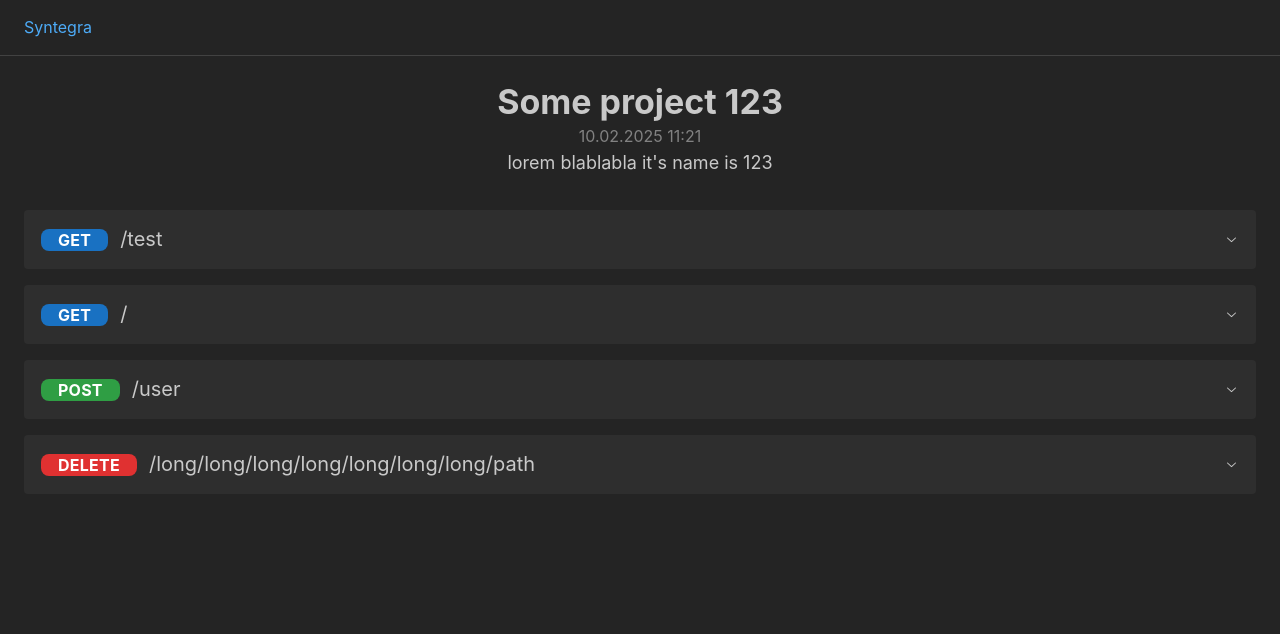
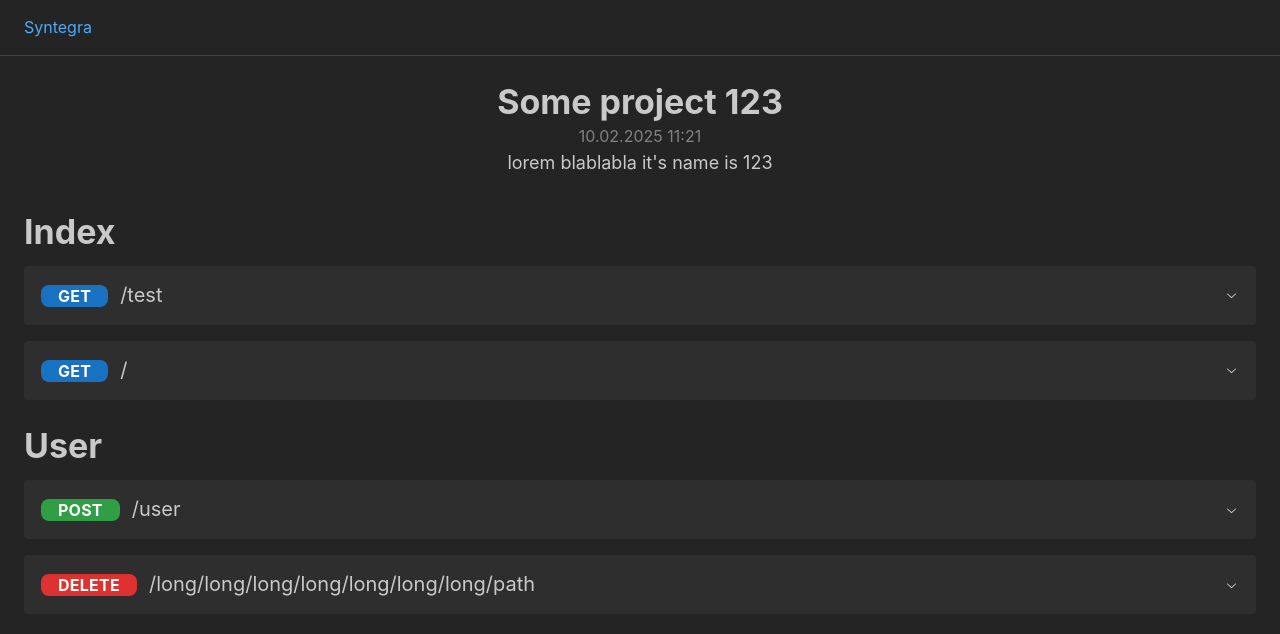
Before and after one commit to Oxule/Syntegra, a React (Vite) app in the folder frontend/: page /123 in a window 1280 px wide. Shown: the top 634 px of the page. Built offline with nearby package versions, Linux system fonts and the light colour scheme.

Commit message:
Frontend: Added services separation

```diff
--- a/frontend/src/Project/Endpoints.jsx
+++ b/frontend/src/Project/Endpoints.jsx
@@ -1,36 +1,47 @@
-import {Accordion, Badge, Text} from "@mantine/core";
+import {Accordion, Badge, Text, Title} from "@mantine/core";
 
 export function Endpoints() {
 
     const endpoints = [
         {
-            tag: "2",
+            id: "1",
+            name: "Index",
+            items: [
+                {
                     id: "1",
                     method: "GET",
                     route: "/test",
                 },
                 {
-            tag: "2",
                     id: "2",
                     method: "GET",
                     route: "/",
                 },
+            ]
+        },
         {
-            tag: "1",
+            id: "2",
+            name: "User",
+            items: [
+                {
                     id: "3",
                     method: "POST",
                     route: "/user",
                 },
                 {
-            tag: "1",
                     id: "4",
                     method: "DELETE",
                     route: "/long/long/long/long/long/long/long/path",
                 }
             ]
+        }
+    ]
 
     return <Accordion variant="separated">
-        {endpoints.map(x=><Endpoint info={x}/>)}
+        {endpoints.map(x=><>
+            <Title style={{marginTop: "24px",marginBottom: "12px"}}>{x.name}</Title>
+            {x.items.map(y=><Endpoint info={y}/>)}
+        </>)}
     </Accordion>;
 }
 
```
Lines whose indentation alone changed are shown as unchanged.
